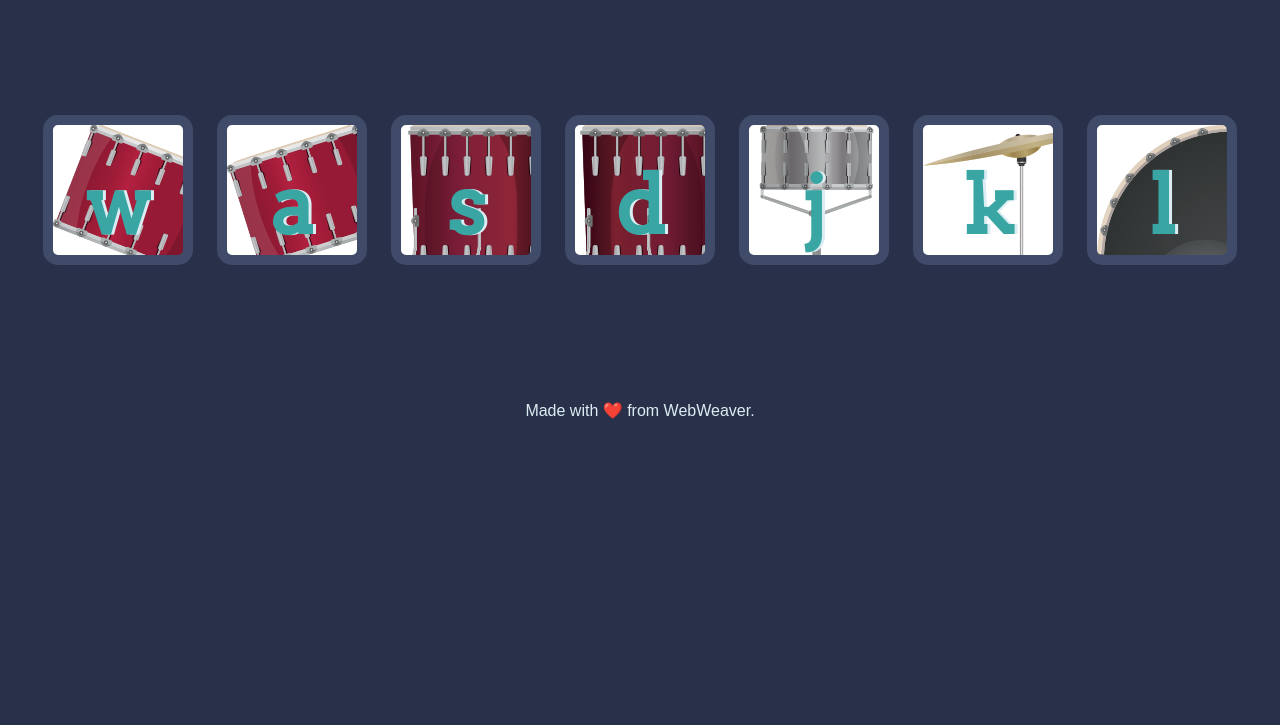
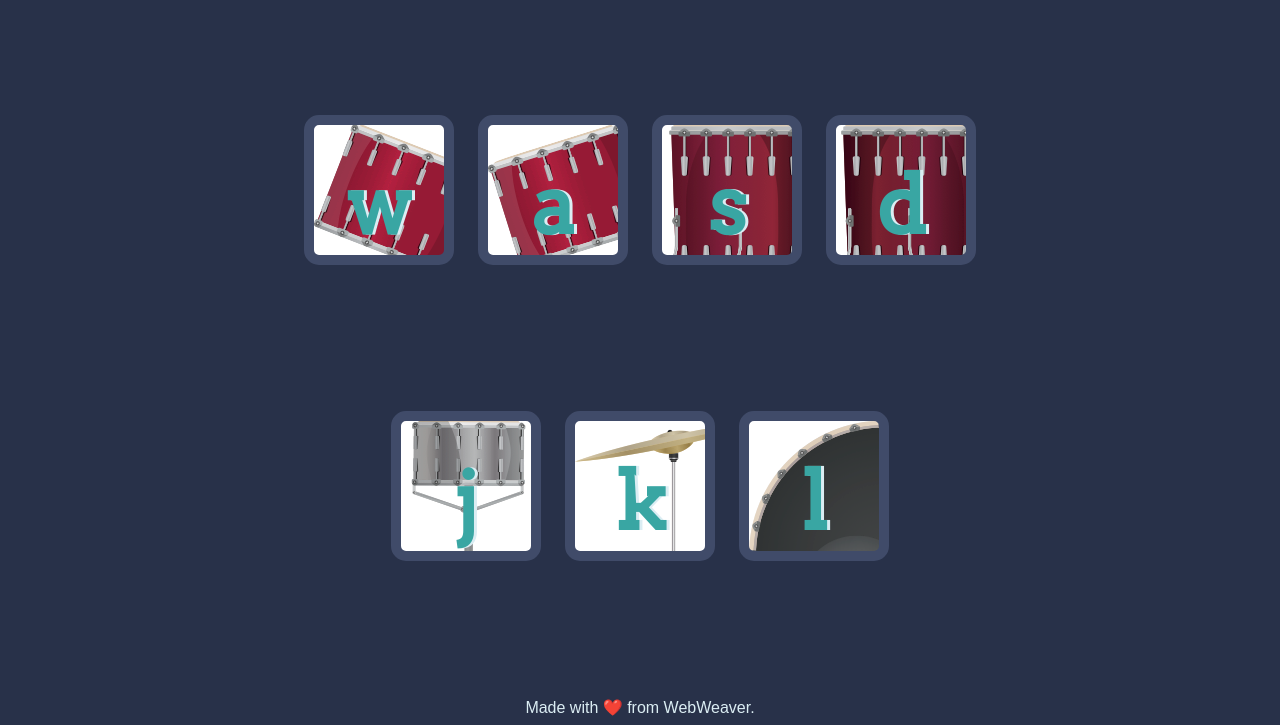
Before and after one commit to Narisha-alt/MyDrumKit, a plain HTML site: page index.html in a window 1280 px wide. Shown: the part 174-899 px from the top of the page. Before the commit the page ends 800 px from the top, so only its background shows below. Drawn offline with nearby package versions, Linux system fonts and the light colour scheme.

Commit message:
Col update

```diff
--- a/index.html
+++ b/index.html
@@ -21,6 +21,8 @@
      <button class="a drum">a</button>
      <button class="s drum">s</button>
      <button class="d drum">d</button>
+    </div>
+    <div class="set col-sm-6">
      <button class="j drum">j</button>
      <button class="k drum">k</button>
      <button class="l drum">l</button>
```
